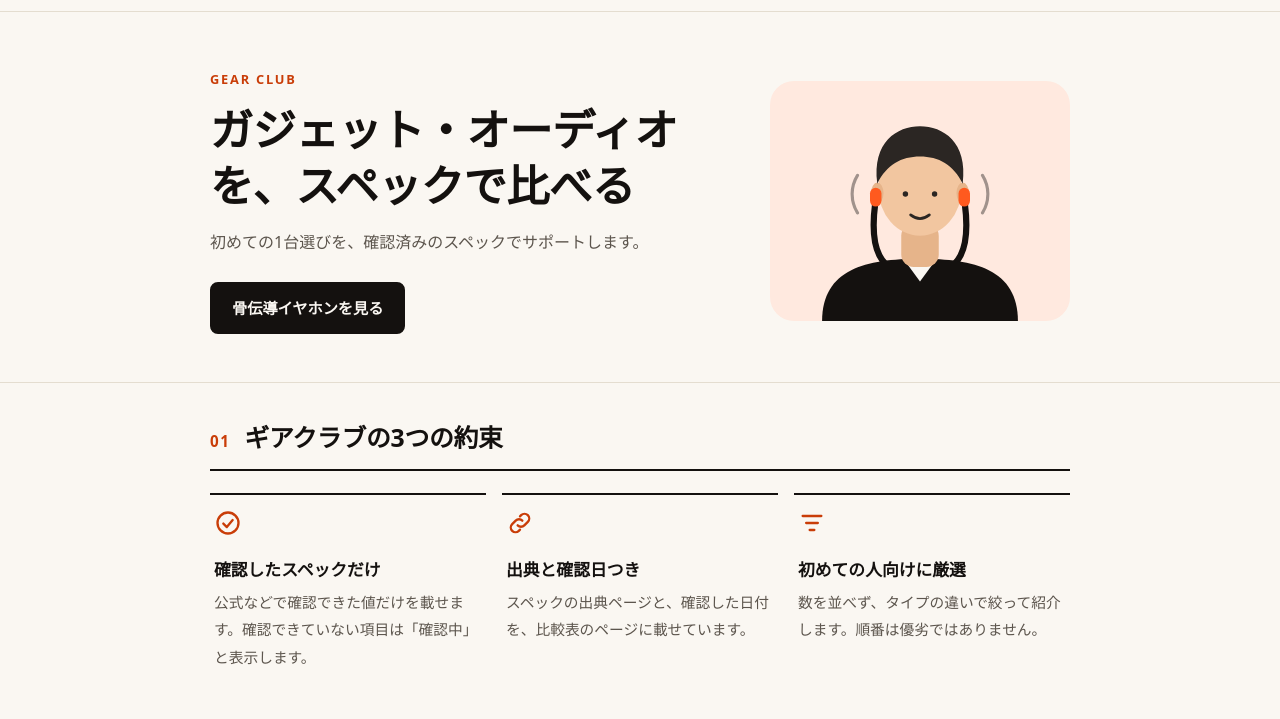
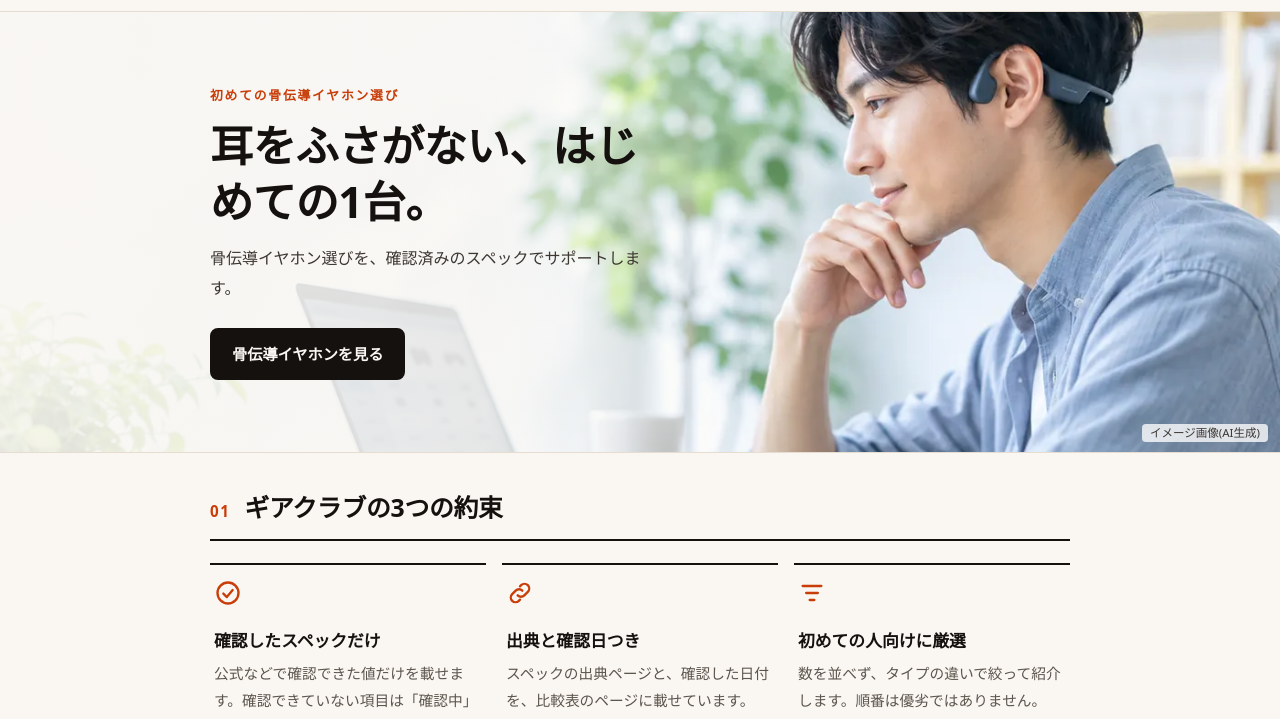
Before and after one commit to gearkurabe/site, an Astro site: page / in a window 1280 px wide. Shown: the part 51-770 px from the top of the page. Built offline with nearby package versions, Linux system fonts and the light colour scheme; Astro itself is replaced by a stand-in of ours.

Commit message:
Add files via upload

```diff
--- a/src/components/Hero.astro
+++ b/src/components/Hero.astro
@@ -1,8 +1,24 @@
 ---
 import site from '../data/site.json';
-const { title, lead = '', eyebrow = '', image = site.heroImage, imageAlt = site.heroImageAlt } = Astro.props;
+const { title, lead = '', eyebrow = '', image = site.heroImage } = Astro.props;
 ---
-<section class="hero">
+<section class:list={['hero', image && 'hero--photo']}>
+  {image && (
+    <div class="hero-photo-wrap">
+      <img
+        class="hero-photo"
+        src={image}
+        srcset={`${site.heroImageSmall} 800w, ${site.heroImage} 1400w`}
+        sizes="100vw"
+        alt={site.heroImageAlt}
+        width="1400"
+        height="788"
+        fetchpriority="high"
+        decoding="async"
+      />
+      <span class="hero-credit">{site.heroImageCredit}</span>
+    </div>
+  )}
   <div class="hero-inner">
     <div class="hero-text">
       {eyebrow && <p class="eyebrow">{eyebrow}</p>}
@@ -10,28 +26,16 @@ const { title, lead = '', eyebrow = '', image = site.heroImage, imageAlt = site.
       {lead && <p class="hero-lead">{lead}</p>}
       <slot />
     </div>
-    {image ? (
-      <div class="hero-panel has-image">
-        <img src={image} alt={imageAlt} width="680" height="480" loading="eager" decoding="async" />
-      </div>
-    ) : (
+    {!image && (
       <div class="hero-panel" aria-hidden="true">
-        <svg viewBox="0 0 240 220" width="250" focusable="false">
-          <path d="M78 100 C70 150 80 176 120 177 C160 176 170 150 162 100" fill="none" stroke="#14110f" stroke-width="6" stroke-linecap="round" />
-          <path d="M26 220 C26 170 68 160 120 160 C172 160 214 170 214 220 Z" fill="#14110f" />
-          <path d="M104 160 L120 182 L136 160 Z" fill="#faf7f2" />
-          <rect x="102" y="126" width="36" height="42" rx="12" fill="#e6b48a" />
-          <ellipse cx="120" cy="92" rx="40" ry="46" fill="#f2c6a0" />
-          <ellipse cx="79" cy="97" rx="6" ry="10" fill="#e6b48a" />
-          <ellipse cx="161" cy="97" rx="6" ry="10" fill="#e6b48a" />
-          <path d="M79 88 C74 48 98 33 120 33 C142 33 166 48 161 88 C152 70 138 62 120 62 C102 62 88 70 79 88 Z" fill="#2b2623" />
-          <rect x="72" y="92" width="11" height="18" rx="5.5" fill="#ff5a1f" />
-          <rect x="157" y="92" width="11" height="18" rx="5.5" fill="#ff5a1f" />
-          <path d="M60 80 a34 34 0 0 0 0 36" fill="none" stroke="#14110f" stroke-width="3" stroke-linecap="round" opacity="0.4" />
-          <path d="M180 80 a34 34 0 0 1 0 36" fill="none" stroke="#14110f" stroke-width="3" stroke-linecap="round" opacity="0.4" />
-          <circle cx="106" cy="98" r="2.6" fill="#2b2623" />
-          <circle cx="134" cy="98" r="2.6" fill="#2b2623" />
-          <path d="M111 118 q9 7 18 0" fill="none" stroke="#2b2623" stroke-width="2.6" stroke-linecap="round" />
+        <svg viewBox="0 0 220 160" width="210" focusable="false">
+          <path d="M50 28 C50 128 170 128 170 28" fill="none" stroke="currentColor" stroke-width="8" stroke-linecap="round" />
+          <circle cx="50" cy="28" r="13" fill="#ff5a1f" />
+          <circle cx="170" cy="28" r="13" fill="#ff5a1f" />
+          <path d="M26 12 a34 34 0 0 0 0 32" fill="none" stroke="currentColor" stroke-width="3" stroke-linecap="round" opacity="0.55" />
+          <path d="M14 4 a48 48 0 0 0 0 48" fill="none" stroke="currentColor" stroke-width="3" stroke-linecap="round" opacity="0.28" />
+          <path d="M194 12 a34 34 0 0 1 0 32" fill="none" stroke="currentColor" stroke-width="3" stroke-linecap="round" opacity="0.55" />
+          <path d="M206 4 a48 48 0 0 1 0 48" fill="none" stroke="currentColor" stroke-width="3" stroke-linecap="round" opacity="0.28" />
         </svg>
       </div>
     )}
--- a/src/data/site.json
+++ b/src/data/site.json
@@ -1,4 +1,6 @@
 {
-  "heroImage": null,
-  "heroImageAlt": ""
+  "heroImage": "/images/hero.webp",
+  "heroImageSmall": "/images/hero-800.webp",
+  "heroImageAlt": "骨伝導イヤホンをつけて、ノートパソコンの画面を見る男性(イメージ画像)",
+  "heroImageCredit": "イメージ画像(AI生成)"
 }
--- a/src/layouts/Base.astro
+++ b/src/layouts/Base.astro
@@ -48,9 +48,21 @@ const full = title === 'ギアクラブ' ? title : `${title} | ギアクラブ`;
       .hero .eyebrow { margin: 0 0 10px; font-size: 0.8rem; font-weight: 800; letter-spacing: 0.14em; color: var(--accent-text); text-transform: uppercase; }
       .hero h1 { margin: 0 0 14px; font-size: clamp(1.7rem, 4.6vw, 2.7rem); line-height: 1.3; font-weight: 800; letter-spacing: -0.01em; }
       .hero-lead { margin: 0 0 24px; color: var(--muted); max-width: 32em; }
-      .hero-panel { background: var(--badge-bg); color: var(--text); border-radius: 24px; width: 300px; height: 240px; display: grid; place-items: end center; overflow: hidden; }
+      .hero-panel { background: var(--badge-bg); color: var(--text); border-radius: 24px; width: 300px; height: 240px; display: grid; place-items: center; overflow: hidden; }
       .hero-panel.has-image { width: 360px; height: 260px; }
       .hero-panel img { width: 100%; height: 100%; object-fit: cover; display: block; }
+      .hero--photo { position: relative; overflow: hidden; background: #eef1f3; }
+      .hero-photo-wrap { position: absolute; inset: 0; }
+      .hero-photo { width: 100%; height: 100%; object-fit: cover; object-position: 78% 40%; display: block; }
+      .hero-credit { position: absolute; right: 12px; bottom: 10px; background: rgba(255,255,255,0.78); color: #3d3732; font-size: 0.72rem; line-height: 1.6; padding: 0 8px; border-radius: 4px; }
+      .hero--photo::before { content: ""; position: absolute; inset: 0; z-index: 1; pointer-events: none; background: linear-gradient(90deg, rgba(250,247,242,0.92) 0%, rgba(250,247,242,0.78) 38%, rgba(250,247,242,0) 66%); }
+      .hero--photo .hero-inner { position: relative; z-index: 2; grid-template-columns: 1fr; min-height: 440px; padding-top: 64px; padding-bottom: 64px; align-items: center; }
+      .hero--photo .hero-text { max-width: 460px; }
+      .hero--photo h1 { color: #14110f; }
+      .hero--photo .eyebrow { color: #c93d08; }
+      .hero--photo .hero-lead { color: #3d3732; }
+      .hero--photo .btn { background: #14110f; border-color: #14110f; color: #faf7f2; }
+      .hero--photo .btn:hover { background: var(--accent); border-color: var(--accent); color: #14110f; }
 
       main { max-width: 900px; margin: 0 auto; padding: 32px 20px 64px; }
       h1 { font-size: 1.7rem; line-height: 1.4; margin: 0 0 8px; font-weight: 800; }
@@ -135,6 +147,15 @@ const full = title === 'ギアクラブ' ? title : `${title} | ギアクラブ`;
         .hero-panel, .hero-panel.has-image { width: 100%; height: 200px; }
         .hero-panel svg { width: 190px; }
         .nav a { margin-left: 12px; }
+        .hero--photo { background: var(--bg); }
+        .hero--photo::before { display: none; }
+        .hero--photo .hero-photo-wrap { position: relative; height: 230px; }
+        .hero--photo .hero-photo { object-position: 82% 30%; }
+        .hero--photo .hero-inner { min-height: 0; padding: 26px 20px 32px; }
+        .hero--photo h1 { color: var(--text); }
+        .hero--photo .eyebrow { color: var(--accent-text); }
+        .hero--photo .hero-lead { color: var(--muted); }
+        .hero--photo .btn { background: var(--btn-bg); border-color: var(--btn-bg); color: var(--btn-fg); }
         .band { font-size: 1.3rem; margin-top: 48px; }
         .card.product { grid-template-columns: 1fr; }
         .card-art { min-height: 120px; }
--- a/src/pages/[genre]/compare/index.astro
+++ b/src/pages/[genre]/compare/index.astro
@@ -32,7 +32,7 @@ const specCell = (p, s) => {
 };
 ---
 <Base title={`${g.name}の比較表`} description={g.description}>
-  <Hero slot="hero" eyebrow="COMPARE" title={`${g.name}の比較表`} lead="確認済みのスペックを、横に並べて比べられます。" />
+  <Hero slot="hero" eyebrow="COMPARE" image={false} title={`${g.name}の比較表`} lead="確認済みのスペックを、横に並べて比べられます。" />
   <nav class="tabs" aria-label="表示の切り替え">
     <a href={`/${genre}/`}>おすすめ</a>
     <a href={`/${genre}/compare/`} aria-current="page">比較表</a>
--- a/src/pages/index.astro
+++ b/src/pages/index.astro
@@ -5,7 +5,7 @@ import genres from '../data/genres.json';
 const list = Object.entries(genres);
 ---
 <Base title="ギアクラブ" description="ガジェット・オーディオをスペックで比べるサイト">
-  <Hero slot="hero" eyebrow="GEAR CLUB" title="ガジェット・オーディオを、スペックで比べる" lead="初めての1台選びを、確認済みのスペックでサポートします。">
+  <Hero slot="hero" eyebrow="初めての骨伝導イヤホン選び" title="耳をふさがない、はじめての1台。" lead="骨伝導イヤホン選びを、確認済みのスペックでサポートします。">
     <a class="btn" href="/bone-conduction/">骨伝導イヤホンを見る</a>
   </Hero>
   <h2 class="band" style="margin-top:0">ギアクラブの3つの約束</h2>
```
Also changed, not shown: public/images/hero-800.webp (added), public/images/hero.webp (added).
